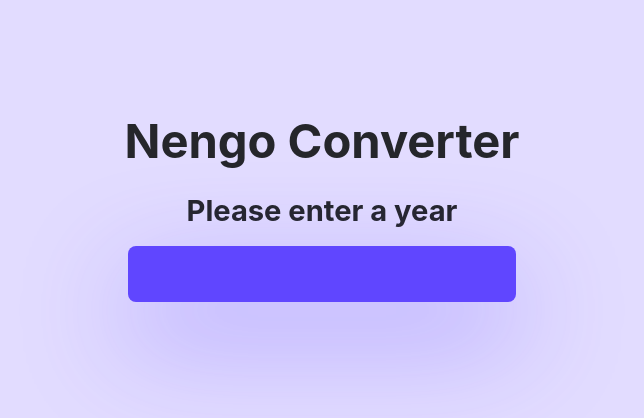
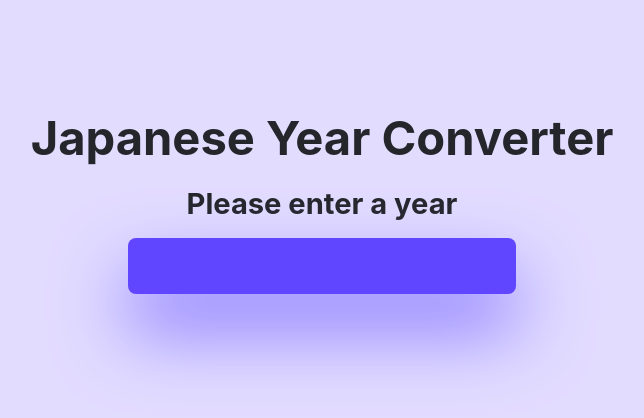
Before and after one commit to jbcden/nengo-site, a React (Create React App) app: page / in a window 1280 px wide. Shown: the top 418 px of the page, without its empty margins (318-962 px from the left). Built offline with nearby package versions, Linux system fonts and the light colour scheme.

Commit message:
Minor style changes

```diff
--- a/src/App.js
+++ b/src/App.js
@@ -7,7 +7,7 @@ class App extends Component {
   render() {
     return (
       <div className="App">
-        <h1>Nengo Converter</h1>
+        <h1>Japanese Year Converter</h1>
         <DateDisplay />
       </div>
     );
--- a/src/styles/base/_typography.scss
+++ b/src/styles/base/_typography.scss
@@ -4,6 +4,7 @@ html {
 
 h1,
 h2 {
+  line-height: 1.1;
   margin-bottom: 1rem;
 }
 
--- a/src/styles/components/_form.scss
+++ b/src/styles/components/_form.scss
@@ -3,7 +3,7 @@ input {
   border-radius: 8px;
   width: 30vw;
   background: #6046ff;
-  box-shadow: 0 2rem 6rem 0 rgba(#6046ff, 0.4);
+  box-shadow: 0 2rem 4rem 0 #8677ff;
   font-size: 1.618rem;
   color: #ffffff;
   text-align: center;
```
